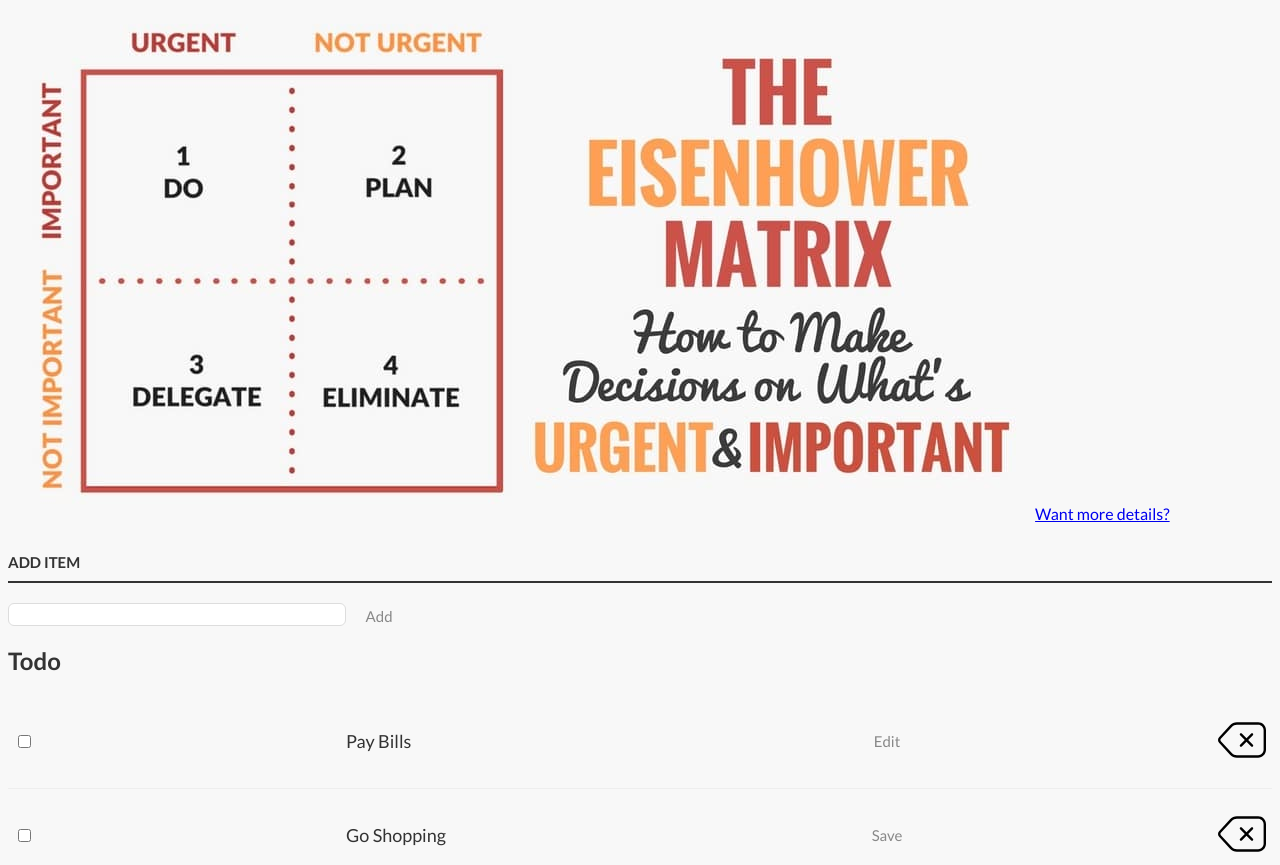
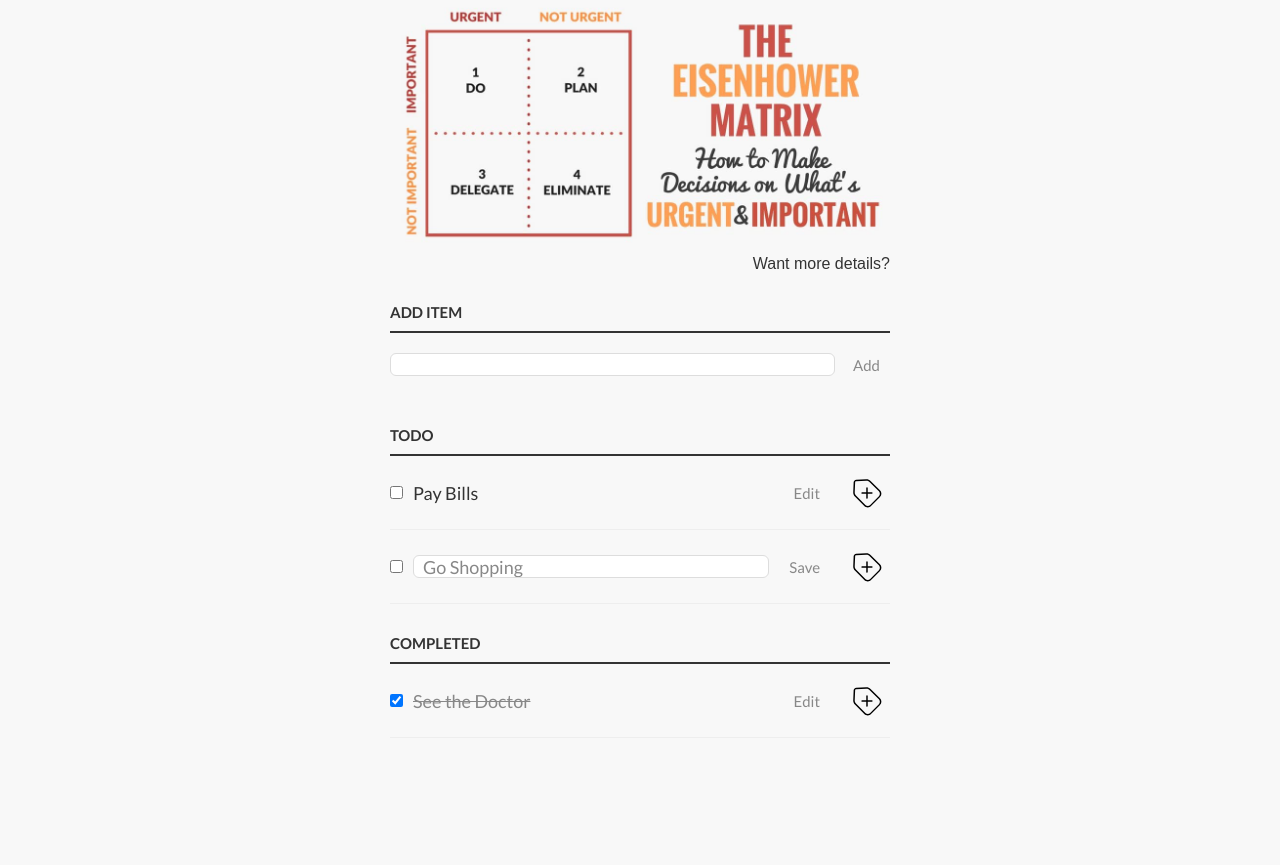
Before and after one commit to sardornext/Clean-Code-S1E1, a plain HTML site: page index.html in a window 1280 px wide. Shown: the top 865 px of the page. After the commit the page ends 800 px from the top, so only its background shows below. Drawn offline with Linux system fonts and the light colour scheme; files that its build step writes are made by us from their sources; files whose address does not match are found by name.

Commit message:
refactor: update CSS according to BEM to rule 2.1 in html-and-css-extended.md

```diff
--- a/style.css
+++ b/style.css
@@ -1,148 +1,174 @@
-/* Basic Style */
+/* Base styles */
 body {
   background-color: #f8f8f8;
   color: #333;
   font-family: Lato, sans-serif;
+  margin: 0;
+  padding: 0;
 }
-.aaa {
-    width: 500px;
+
+/* Header */
+.header {
   margin: 0 auto;
-    display: block;
+  max-width: 500px;
   text-align: right;
 }
-.aaa img {
+
+.header__image {
   width: 100%;
 }
-.aaa .more_inf {
+
+.header__link {
   font-family: fantasy, cursive;
+  color: inherit;
+  text-decoration: none;
 }
 
-@media (max-width:768px) {
-.aaa { text-align: center;
+@media (max-width: 768px) {
+  .header {
+    text-align: center;
   }
 }
-.centered-main-page-element {
+
+/* Main content */
+.main {
+  margin: 0 auto;
+  max-width: 500px;
+}
+
+/* Todo form */
+.todo-form {
+  margin-bottom: 20px;
+}
+
+.todo-form__label {
+  color: #333;
   display: block;
-    width: 500px;
-    margin: 0 auto 0;
+  font-size: 15px;
+  font-weight: 700;
+  margin: 0 0 20px;
+  padding: 30px 0 10px;
+  text-transform: uppercase;
+  border-bottom: 2px solid #333;
 }
-.task {
-    width: 56%;
-    display: inline-block;
-    flex-grow: 1
+
+.todo-form__row {
+  display: flex;
+  gap: 8px;
 }
-.task-row-wrapper {
-    display: flex;
-}
-ul {
-    margin:0;
-    padding: 0px;
-}
-li, h3 {
-    list-style:none;
-}
-input,button{
-    outline:none;
-}
-button {
-    background: none;
-    border: 0px;
-    color: #888;
-    font-size: 15px;
-    width: 60px;
-    font-family: Lato, sans-serif;
-    cursor: pointer;
-}
-button:hover {
-    color: #3a3A3a;
-}
-/* Heading */
-h3,
-label[for='new-task'] {
-    color: #333;
-    font-weight: 700;
-    font-size: 15px;
-    border-bottom: 2px solid #333;
-    padding: 30px 0 10px;
-    margin: 0;
-    text-transform: uppercase;
-}
-input[type="text"] {
-    margin: 0;
+
+.todo-form__input {
+  flex: 1;
   font-size: 18px;
-    line-height: 18px;
   height: 21px;
   padding: 0 9px;
-    border: 1px solid #dDd;
-    background: #FFF;
+  border: 1px solid #ddd;
   border-radius: 6px;
   font-family: Lato, sans-serif;
   color: #888;
 }
-input[type="text"]:focus {
+
+.todo-form__input:focus {
   color: #333;
+  outline: none;
 }
 
-/* New Task */
-label[for='new-task'] {
-    display: block;
-    margin: 0 0 20px;
-}
-input#new-task {
-    width: 318px;
+.todo-form__button {
+  background: none;
+  border: 0;
+  color: #888;
+  font-size: 15px;
+  padding: 0 10px;
+  font-family: Lato, sans-serif;
+  cursor: pointer;
 }
 
-/* Task list */
-li {
-    overflow: hidden;
+.todo-form__button:hover {
+  color: #3a3a3a;
+}
+
+/* Tasks section */
+.tasks-section__title {
+  color: #333;
+  font-size: 15px;
+  font-weight: 700;
+  margin: 0;
+  padding: 30px 0 10px;
+  text-transform: uppercase;
+  border-bottom: 2px solid #333;
+}
+
+/* Tasks list */
+.tasks-list {
+  margin: 0;
+  padding: 0;
+  list-style: none;
+}
+
+.tasks-list__item {
+  display: flex;
+  align-items: center;
   padding: 20px 0;
   border-bottom: 1px solid #eee;
-
-    display: flex;
-    justify-content: space-between;
-    align-items: center;
-}
-li > * {
-    vertical-align: middle;
+  gap: 10px;
 }
 
-li > input[type="checkbox"] {
-    margin: 0 10px;
+.tasks-list__checkbox {
+  margin: 0;
 }
-li > label {
-    padding-left: 10px;
-    box-sizing: border-box;
+
+.tasks-list__label {
   font-size: 18px;
-    width: 226px;
+  flex: 1;
 }
-li >    input[type="text"] {
-    width: 226px
+
+.tasks-list__input {
+  display: none;
+  font-size: 18px;
+  height: 21px;
+  padding: 0 9px;
+  border: 1px solid #ddd;
+  border-radius: 6px;
+  font-family: Lato, sans-serif;
+  color: #888;
+  flex: 1;
 }
-button.delete img {
+
+.tasks-list__button {
+  background: none;
+  border: 0;
+  color: #888;
+  font-size: 15px;
+  padding: 0 10px;
+  font-family: Lato, sans-serif;
+  cursor: pointer;
+}
+
+.tasks-list__button:hover {
+  color: #3a3a3a;
+}
+
+.tasks-list__delete-icon {
   height: 2em;
   transform: rotateZ(45deg);
   transition: transform 200ms ease-in;
 }
-button.delete img:hover {
+
+.tasks-list__delete-icon:hover {
   transform: rotateZ(0);
 }
 
-/* Completed */
-ul#completed-tasks label {
-    text-decoration: line-through
+/* Edit mode */
+.tasks-list__item--edit-mode .tasks-list__input {
+  display: block;
+}
+
+.tasks-list__item--edit-mode .tasks-list__label {
+  display: none;
+}
+
+/* Completed tasks */
+#completed-tasks .tasks-list__label {
+  text-decoration: line-through;
   color: #888;
 }
-
-/* Edit Task */
-ul li input[type=text] {
-    display:none
-}
-
-ul li.editMode input[type=text] {
-    display:inline-block;
-    width:224px
-}
-
-ul li.editMode label {
-    display:none;
-}
```
Lines whose indentation alone changed are shown as unchanged.
